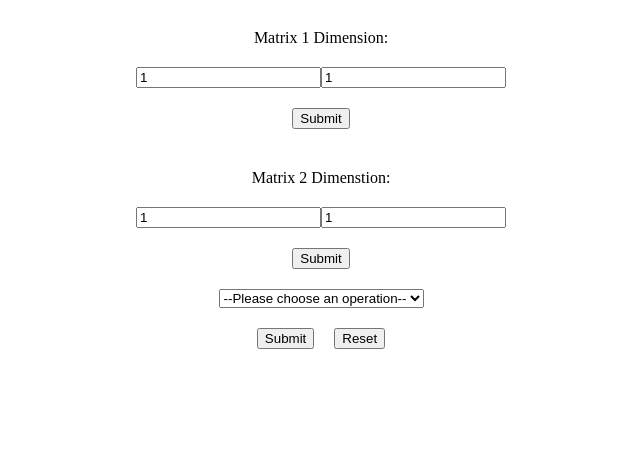
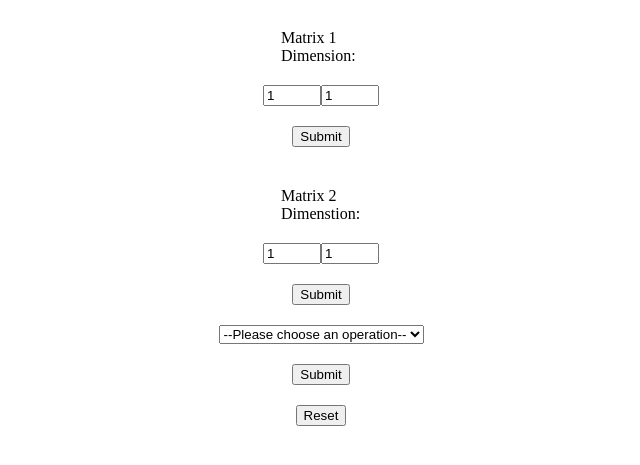
Before and after one commit to emmanuel-sp/Matrix-Calculator, a website: page public/index.html in a window 1280 px wide. Shown: the part 69-534 px from the top of the page, without its empty margins (319-959 px from the left). Drawn offline with Linux system fonts and the light colour scheme.

Commit message:
Added cell class and trimmed size of demension text box

```diff
--- a/public/assets/css/styles.css
+++ b/public/assets/css/styles.css
@@ -7,7 +7,7 @@ body {
 }
 
 .form {
-    width: 200px;
+    width: 100px;
     display: flex;
     justify-content: center;
     flex-wrap: wrap;
@@ -22,3 +22,8 @@ body {
     display: flex;
     justify-content: center;
 }
+
+.cell {
+    width: 50px;
+    justify-content: center;
+}
```
